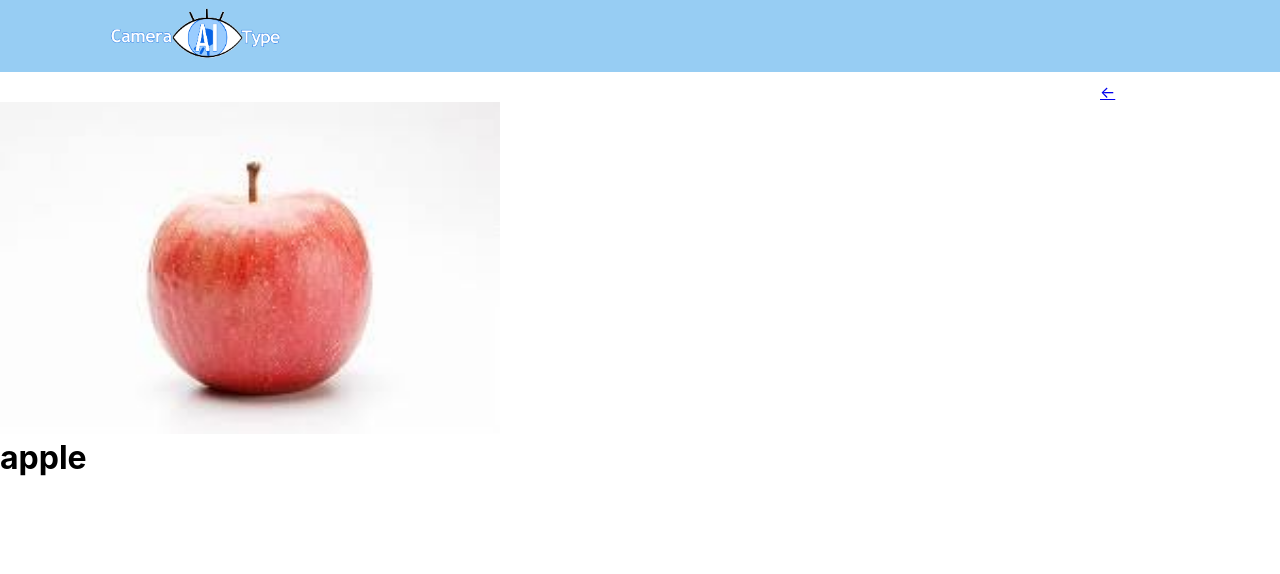
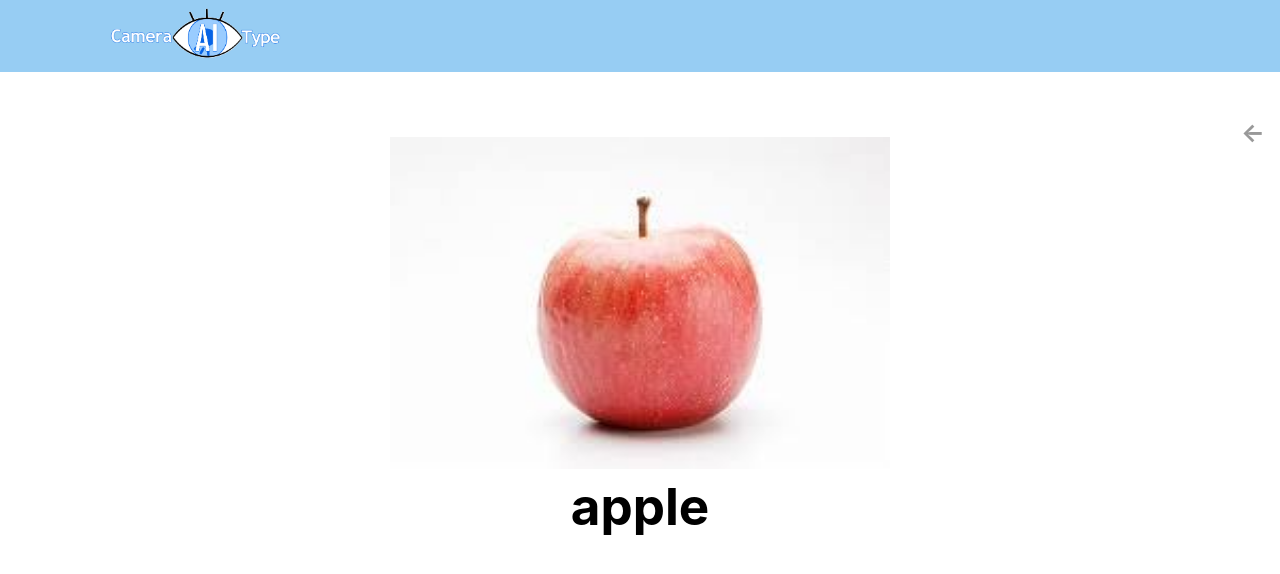
Before and after one commit to nepp-tumsat/CameraAIType, a React (Create React App) app: page /Display in a window 1280 px wide. Shown: the top 574 px of the page. Built offline with nearby package versions, Linux system fonts and the light colour scheme.

Commit message:
Display画面の矢印のCSS

```diff
--- a/src/Display.css
+++ b/src/Display.css
@@ -20,6 +20,34 @@ header.a{
     width: 192px;
     height: 72px;
     padding-bottom: 0px;
+}
+a.hidari1{
+    color: #999;
+    font-size: 25px;
+    font-weight: bold;
+    background: #fff;
+    width: 50px;
+    height: 50px;
+    line-height: 50px;
+    text-align: center;
+    border-radius: 100%;
+    display: block;
+    text-decoration: none;
+    transition: .2s;
+}
+a.hidari1:hover{
+    background: #3b82c4;
+    border-color: #3b82c4;
+    color: #FFF;
+}
+.btn{
+    margin-left: 10%;
+    margin-top: 2%;
+    margin-bottom: -20px;
+}
+.tango{
+    text-align: center;
+    font-size: 2vw;
 }
 .triangle-right{
     border-style: solid;
```
